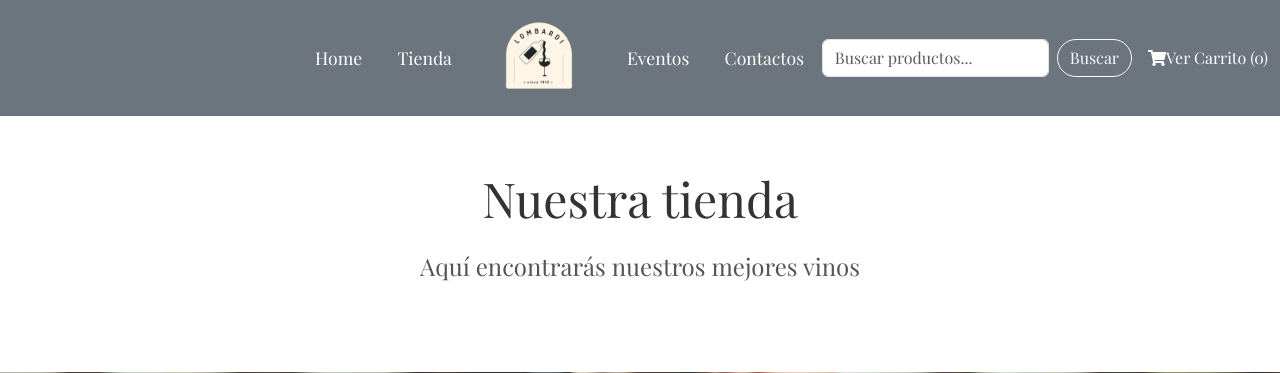
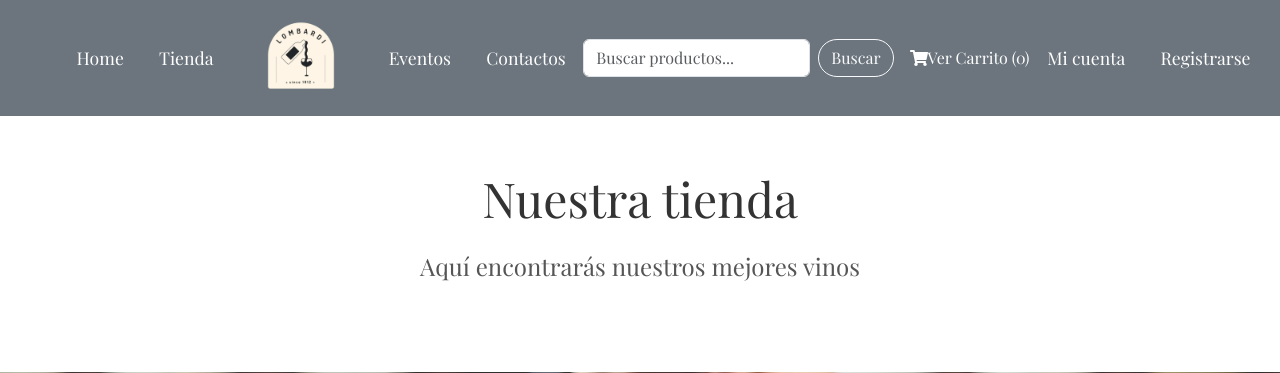
Before and after one commit to Naty03Riveros/NJ_Backend, a Flask app: page /tienda in a window 1280 px wide. Shown: the top 373 px of the page. Run offline with Flask 3, Linux system fonts and the light colour scheme; tables that the repository leaves empty hold one stand-in row (values such as "Sample post"); parts of the project's set-up code (start-up, migrations or seed data) failed here and were passed over.

Commit message:
Inicio de sesion en Index y Tienda

```diff
--- a/app.py
+++ b/app.py
@@ -51,9 +51,11 @@ def create_app():
             cliente = Cliente.query.filter_by(email=data['email']).first()
             if cliente and check_password_hash(cliente.password, data['password']):
                 session['cliente_id'] = cliente.id_cliente
+                session['cliente_nombre'] = cliente.nombre  # Guarda el nombre del cliente en la sesión
                 return jsonify({'message': 'Inicio de sesión exitoso'})
             return jsonify({'message': 'Email o contraseña incorrectos'}), 401
         return render_template('Login.html')
+
 
     @app.route('/pedido', methods=['POST'])
     def realizar_pedido():
--- a/templates/Tienda.html
+++ b/templates/Tienda.html
@@ -10,20 +10,16 @@
     <!-- Incluyendo Google Fonts -->
     <link href="https://fonts.googleapis.com/css2?family=Playfair+Display:wght@400;700&display=swap" rel="stylesheet">
     <!-- Icono para link -->
-    <link rel="icon" href="../static/src/icons8-wine-48.ico" title="wine icons">
-    <!--<link rel="icon" href="{{ url_for('static', filename='src/icons8-wine-48.ico') }}" title="wine icons">-->
+    <link rel="icon" href="{{ url_for('static', filename='src/icons8-wine-48.ico') }}" title="wine icons">
     <!-- Incluyendo el archivo CSS personalizado -->
-    <link rel="stylesheet" href="../static/styles.css">
-    <!--<link rel="stylesheet" href="{{ url_for('static', filename='styles.css') }}">-->
-    <link rel="stylesheet" href="../static/Estilos.css">
-    <!--<link rel="stylesheet" href="{{ url_for('static', filename='Estilos.css') }}">-->
+    <link rel="stylesheet" href="{{ url_for('static', filename='styles.css') }}">
+    <link rel="stylesheet" href="{{ url_for('static', filename='Estilos.css') }}">
 </head>
 <body>
     <nav class="navbar navbar-expand-md navbar-dark bg-secondary fixed-top">
         <div class="container-fluid">
             <a class="navbar-brand d-md-none" href="#">
-                <img src="../static/src/nuevo_logo_negro.webp" alt="Logo" class="logo">
-                <!--<img src="{{ url_for('static', filename='src/nuevo_logo_negro.webp') }}" alt="Logo" class="logo">-->
+                <img src="{{ url_for('static', filename='src/nuevo_logo_negro.webp') }}" alt="Logo" class="logo">
             </a>
             <button class="navbar-toggler" type="button" data-bs-toggle="collapse" data-bs-target="#navbarNav" aria-controls="navbarNav" aria-expanded="false" aria-label="Toggle navigation">
                 <span class="navbar-toggler-icon"></span>
@@ -39,8 +35,7 @@
                     </li>
                     <li class="nav-item">
                         <a class="navbar-brand d-none d-md-block" href="#">
-                            <img src="../static/src/nuevo_logo_negro.webp" alt="Logo" class="logo">
-                            <!--<img src="{{ url_for('static', filename='src/nuevo_logo_negro.webp') }}" alt="Logo" class="logo">-->
+                            <img src="{{ url_for('static', filename='src/nuevo_logo_negro.webp') }}" alt="Logo" class="logo">
                         </a>
                     </li>
                     <li class="nav-item">
@@ -56,6 +51,22 @@
                         <button class="btn btn-outline-light rounded-pill" type="submit">Buscar</button>
                     </form>
                     <a class="nav-link text-white" href="#" id="cartIcon"><i class="fas fa-shopping-cart"></i> Ver Carrito</a>
+                </div>
+                <div class="ml-auto">
+                    <ul class="navbar-nav">
+                        {% if session.get('cliente_nombre') %}
+                            <li class="nav-item">
+                                <a class="nav-link" href="Login.html">{{ session['cliente_nombre'] }}</a>
+                            </li>
+                        {% else %}
+                            <li class="nav-item">
+                                <a class="nav-link" href="Login.html">Mi cuenta</a>
+                            </li>
+                            <li class="nav-item">
+                                <a class="nav-link" href="Registro.html">Registrarse</a>
+                            </li>
+                        {% endif %}
+                    </ul>
                 </div>
             </div>
         </div>
@@ -76,16 +87,16 @@
             </div>
             <div class="carousel-inner">
                 <div class="carousel-item active">
-                    <img src="../static/src/Event_tasting.webp" class="d-block w-100" alt="Producto 1">
+                    <img src="{{ url_for('static', filename='src/Event_tasting.webp') }}" class="d-block w-100" alt="Producto 1">
                 </div>
                 <div class="carousel-item">
-                    <img src="../static/src/Chador_lombardi.webp" class="d-block w-100" alt="Producto 2">
+                    <img src="{{ url_for('static', filename='src/Familia_lombardi.webp') }}" class="d-block w-100" alt="Producto 2">
                 </div>
                 <div class="carousel-item">
-                    <img src="../static/src/Festival del vino.webp" class="d-block w-100" alt="Producto 3">
+                    <img src="{{ url_for('static', filename='src/Festival del vino.webp') }}" class="d-block w-100" alt="Producto 3">
                 </div>
                 <div class="carousel-item">
-                    <img src="../static/src/Marinaje_Lombardi.webp" class="d-block w-100" alt="Producto 4">
+                    <img src="{{ url_for('static', filename='src/Marinaje_Lombardi.webp') }}" class="d-block w-100" alt="Producto 4">
                 </div>
             </div>
             <button class="carousel-control-prev" type="button" data-bs-target="#carouselExample" data-bs-slide="prev">
@@ -101,8 +112,7 @@
         <!---Sección productos-->
         <div class="products row">
             <div class="col-md-3 product d-flex flex-column align-items-center" data-name="Vino 1" data-price="15">
-                <img src="../static/src/red.webp" alt="Vino 1" class="img-fluid">
-                <!--<img src="{{ url_for('static', filename='src/red.webp') }}" alt="Vino 1" class="img-fluid">-->
+                <img src="{{ url_for('static', filename='src/red.webp') }}" alt="Vino 1" class="img-fluid">
                 <button class="btn btn-grey mt-2 add-to-cart">Agregar</button>
                 <div class="quantity-controls mt-2 d-flex align-items-center">
                     <button class="btn btn-outline-secondary decrease">-</button>
@@ -111,8 +121,7 @@
                 </div>
             </div>
             <div class="col-md-3 product d-flex flex-column align-items-center" data-name="Vino 2" data-price="20">
-                <img src="../static/src/Chador_lombardi.webp" alt="Vino 3" class="img-fluid">
-                <!--<img src="{{ url_for('static', filename='src/Chador_lombardi.webp') }}" alt="Vino 2" class="img-fluid">-->
+                <img src="{{ url_for('static', filename='src/Chador_lombardi.webp') }}" alt="Vino 3" class="img-fluid">
                 <button class="btn btn-grey mt-2 add-to-cart">Agregar</button>
                 <div class="quantity-controls mt-2 d-flex align-items-center">
                     <button class="btn btn-outline-secondary decrease">-</button>
@@ -121,8 +130,7 @@
                 </div>
             </div>
             <div class="col-md-3 product d-flex flex-column align-items-center" data-name="Vino 3" data-price="25">
-                <img src="../static/src/rose.png" alt="Vino 3" class="img-fluid">
-                <!--<img src="{{ url_for('static', filename='../src/rose.png') }}" alt="Vino 3" class="img-fluid">-->
+                <img src="{{ url_for('static', filename='src/rose.png') }}" alt="Vino 3" class="img-fluid">
                 <button class="btn btn-grey mt-2 add-to-cart">Agregar</button>
                 <div class="quantity-controls mt-2 d-flex align-items-center">
                     <button class="btn btn-outline-secondary decrease">-</button>
@@ -131,8 +139,7 @@
                 </div>
             </div>
             <div class="col-md-3 product d-flex flex-column align-items-center" data-name="Vino 4" data-price="30">
-                <img src="../static/src/gran reserva.png" alt="Vino 4" class="img-fluid">
-                <!--<img src="{{ url_for('static', filename='src/gran reserva.png') }}" alt="Vino 4" class="img-fluid">-->
+                <img src="{{ url_for('static', filename='src/gran reserva.png') }}" alt="Vino 4" class="img-fluid">
                 <button class="btn btn-grey mt-2 add-to-cart">Agregar</button>
                 <div class="quantity-controls mt-2 d-flex align-items-center">
                     <button class="btn btn-outline-secondary decrease">-</button>
@@ -205,8 +212,7 @@
         </footer>
 
         <!-- Bootstrap y scripts -->
-        <script src="../static/script.js"></script>
-        <!--<script src="{{ url_for('static', filename='./script.js') }}"></script>-->
+        <script src="{{ url_for('static', filename='./script.js') }}"></script>
         <script src="https://cdn.jsdelivr.net/npm/@popperjs/core@2.11.8/dist/umd/popper.min.js"></script>
         <script src="https://cdn.jsdelivr.net/npm/bootstrap@5.3.3/dist/js/bootstrap.min.js"></script>
         <script src="https://cdnjs.cloudflare.com/ajax/libs/font-awesome/5.15.4/js/all.min.js"></script>
```
Also changed, not shown: templates/Index.html (+7 -0 lines).
